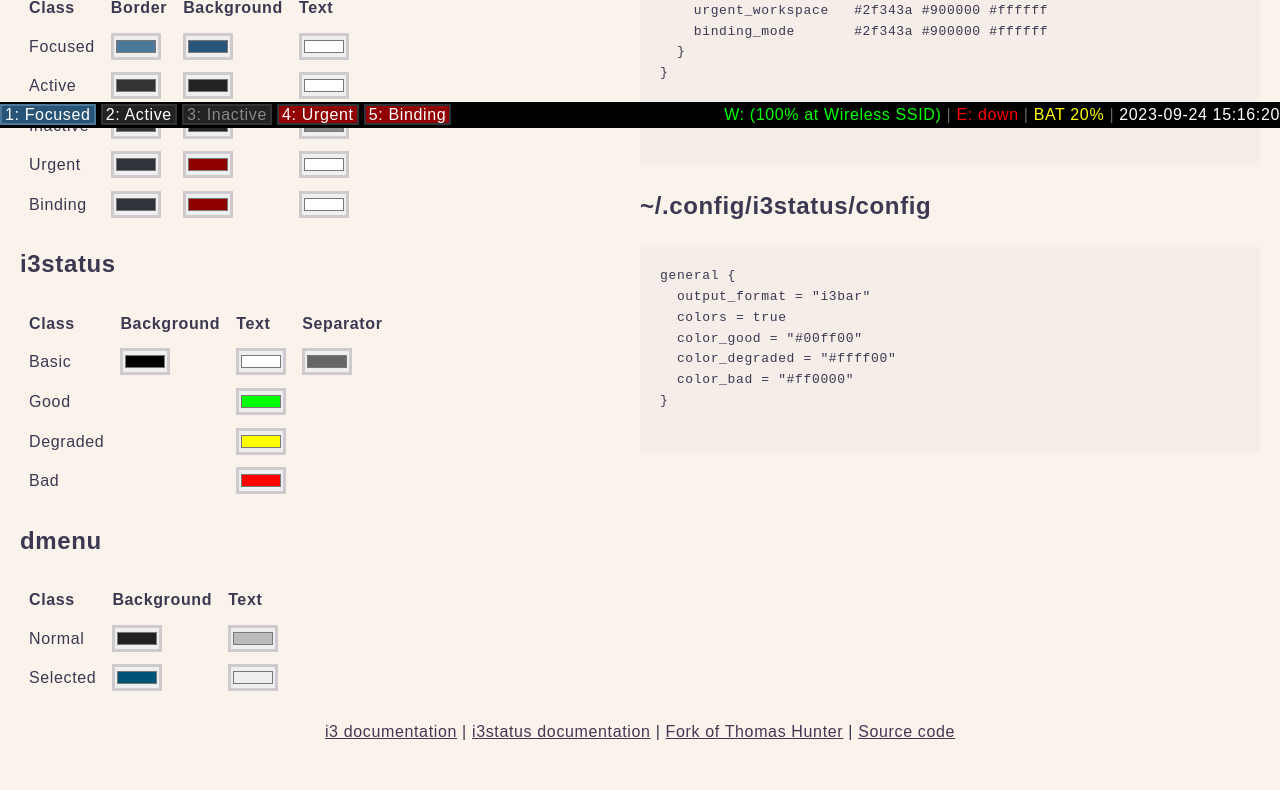
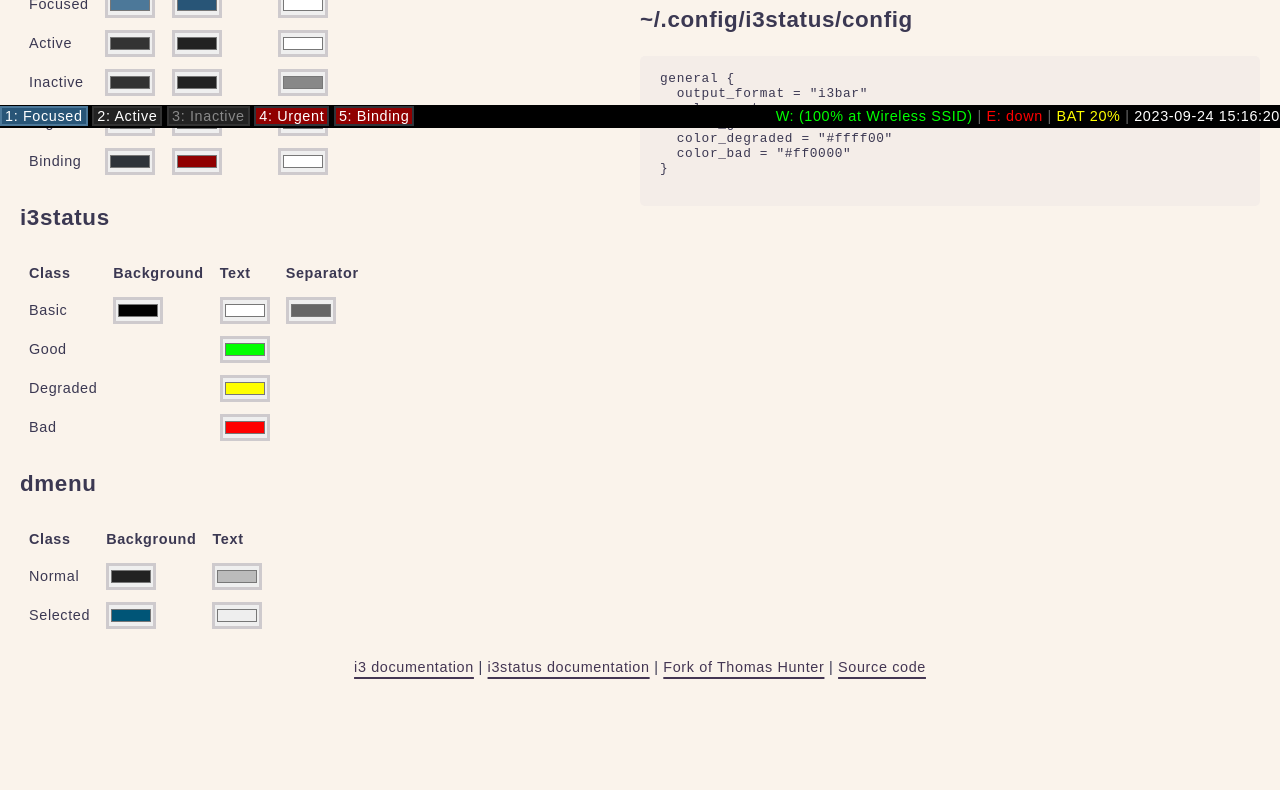
Before and after one commit to wahyuwiyoko/i3-color-configurator, a plain HTML site: page index.html in a window 1280 px wide. Shown: the part 672-1462 px from the top of the page. After the commit the page ends 1394 px from the top, so only its background shows below. Drawn offline with Linux system fonts and the light colour scheme.

Commit message:
Change font size & weight for body, heading, and code blocks

```diff
--- a/assets/css/style.css
+++ b/assets/css/style.css
@@ -22,11 +22,22 @@
 
 body {
   margin: 0;
-  font-family: sans-serif;
-  line-height: 1.6;
+  font: 0.9rem/1.6 sans-serif;
+  color: var(--text-color);
+  background-color: var(--bg-color);
   letter-spacing: 0.04rem;
-  background-color: var(--bg-color);
-  color: var(--text-color);
+}
+
+h1 {
+  font-size: 1.7rem;
+}
+
+h2 {
+  font-size: 1.4rem;
+}
+
+h1, h2, article tr:first-child {
+  font-weight: 600;
 }
 
 header {
@@ -38,6 +49,8 @@
 
 a {
   color: var(--link-color);
+  text-decoration-thickness: 2px;
+  text-underline-offset: 5px;
 }
 
 input[type="color"] {
@@ -58,7 +71,7 @@
   display: flex;
   justify-content: space-between;
   align-items: center;
-  font-family: monospace;
+  font: 0.8rem monospace;
 }
 
 .dmenu span {
@@ -108,16 +121,14 @@
   padding: 20px 0;
 }
 
-article tr:first-child {
-  font-weight: 700;
-}
-
 article td {
   padding: 5px 7px;
+  font-size: 500;
 }
 
 pre {
   padding: 0 20px;
+  font: 0.8rem monospace;
   border-radius: 5px;
   background-color: var(--highlight-bg);
   overflow-x: scroll;
```
